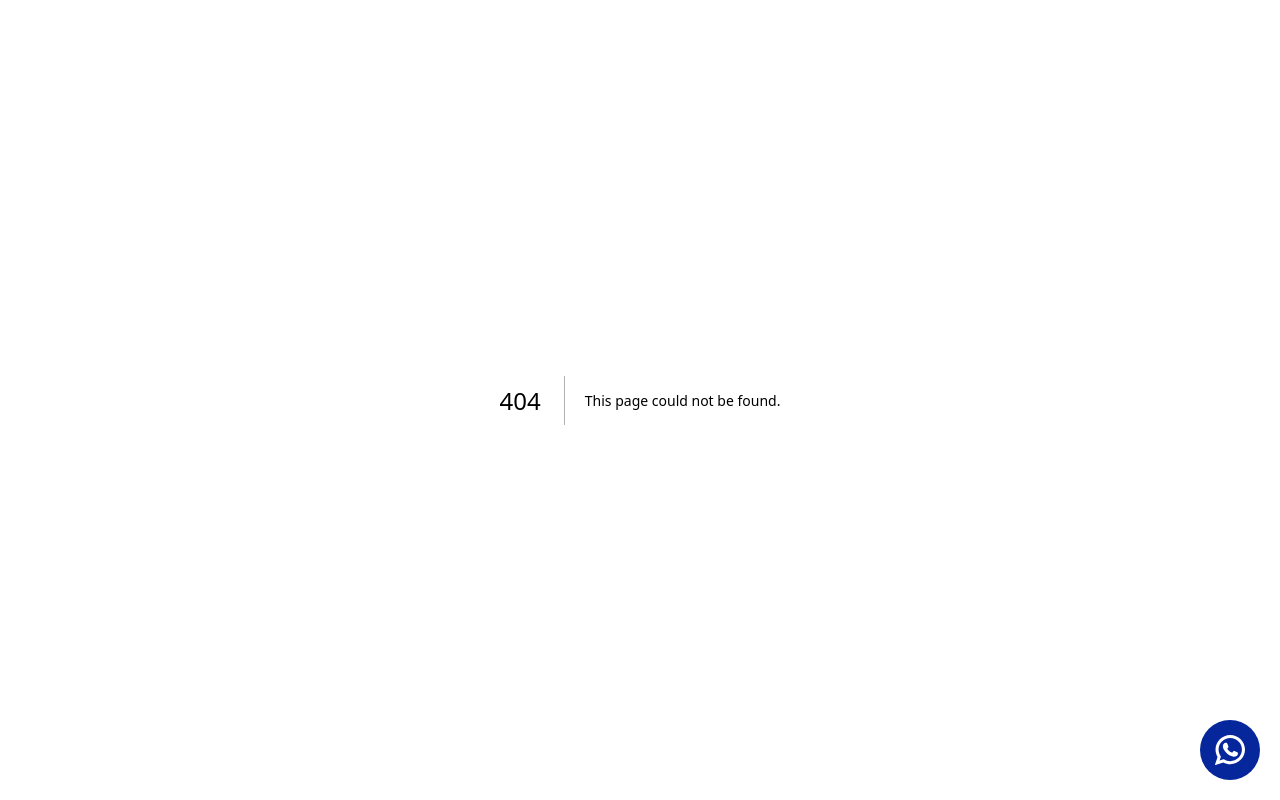
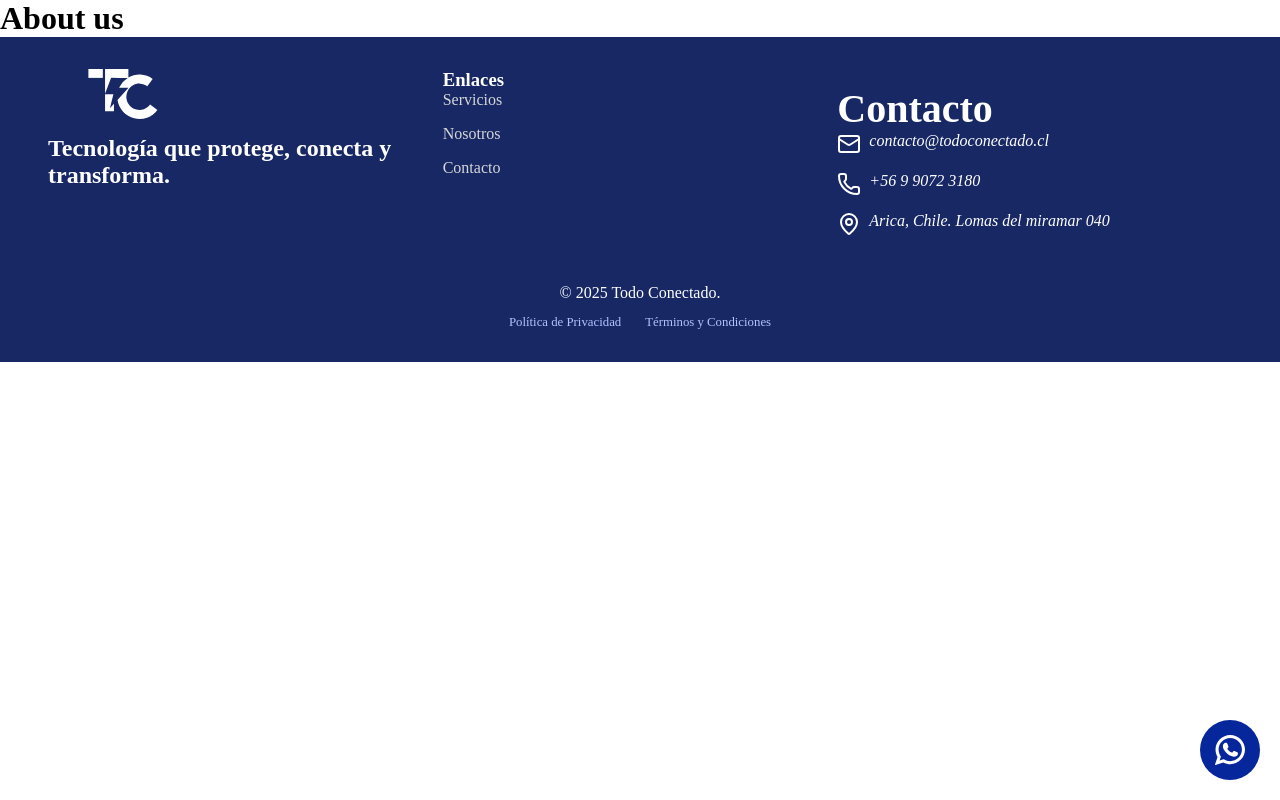
Before and after one commit to toancita/todoconectado-web, a Next.js app: page /about-us in a window 1280 px wide. Before the commit this address had no page. Built offline with nearby package versions, Linux system fonts and the light colour scheme.

Commit message:
feat: add empty pages for services and about-us

```diff
--- /dev/null
+++ b/app/about-us/page.js
@@ -0,0 +1,12 @@
+import Footer from "../components/footer/footer";
+import NavBar from "/app/components/navigationBar/navigationBar.jsx";
+
+export default function Services() {
+  return (
+    <div>
+      {/* <NavBar /> */}
+      <h1>About us</h1>
+      <Footer />
+    </div>
+  );
+}
--- a/app/page.js
+++ b/app/page.js
@@ -1,7 +1,7 @@
 import styles from "./page.module.css";
 import NavBar from "/app/components/navigationBar/navigationBar.jsx";
 import Hero from "/app/components/hero/hero.jsx";
-import Services from "./components/services/services";
+import ServicesComponent from "./components/services/services";
 import AchievementsCounter from "./components/achievementsCounter/achievementsCounter.jsx";
 import AboutUs from "./components/aboutUs/aboutUs";
 import Brands from "./components/logoCarousel/logoCarousel";
@@ -13,7 +13,7 @@ export default function Home() {
     <div className={styles.page}>
       <NavBar/>
       <Hero/>
-      <Services/>
+      <ServicesComponent />
       <AchievementsCounter />
       <AboutUs />
       <Brands />
```
Also changed, not shown: app/components/services/services.jsx (+5 -5 lines), app/services/page.js (added, +12 -0 lines).
